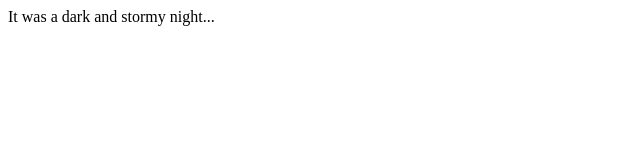
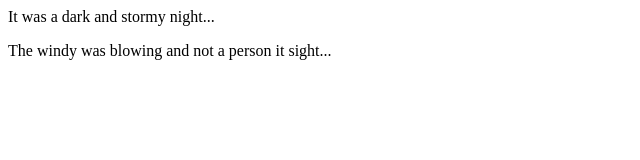
Before and after one commit to mlg012784/fireside-story, a plain HTML site: page index.html in a window 1280 px wide. Shown: the whole page, without its empty margins (0-640 px from the left). Drawn offline with Linux system fonts and the light colour scheme.

Commit message:
added second line of story

```diff
--- a/index.html
+++ b/index.html
@@ -1,5 +1,6 @@
 <html>
   <body>
     <p>It was a dark and stormy night...</p>
+    <p>The windy was blowing and not a person it sight...</p>
   </body>
 </html>
```
